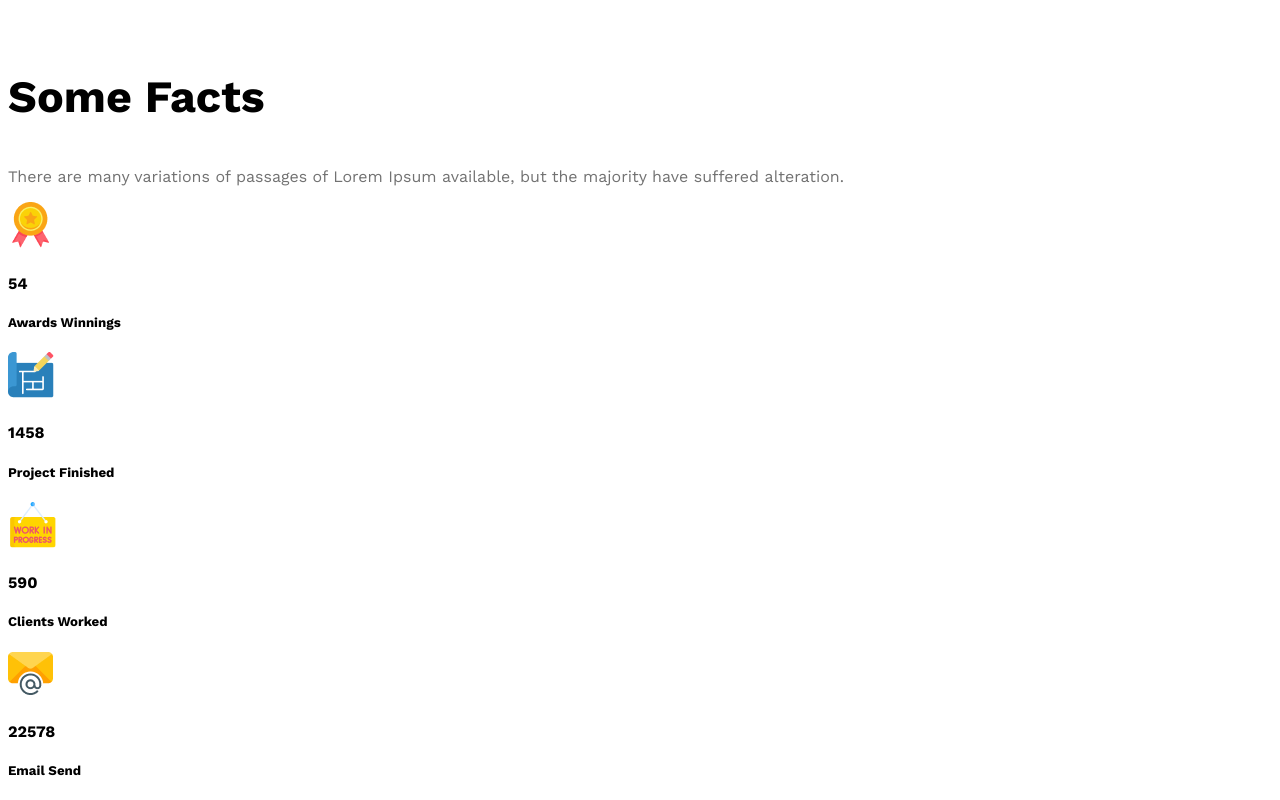
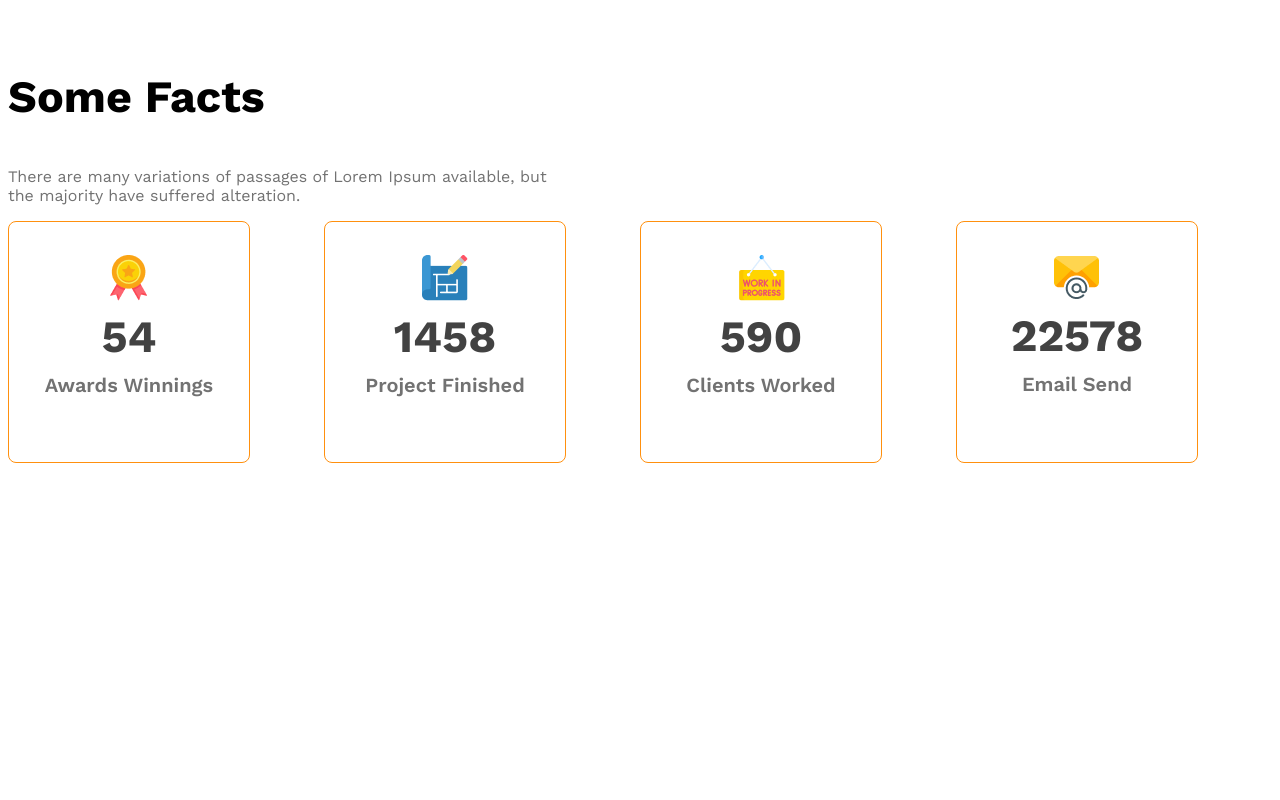
Before and after one commit to shoptorshichowdhury/g3-architect-project, a plain HTML site: page index.html in a window 1280 px wide. Shown: the part 2103-2903 px from the top of the page. After the commit the page ends 2696 px from the top, so only its background shows below. Drawn offline with nearby package versions, Linux system fonts and the light colour scheme.

Commit message:
some facts section style done

```diff
--- a/index.html
+++ b/index.html
@@ -42,8 +42,11 @@
                 <img src="images/team4.png" alt="two architect are talking about design">
             </div>
             <div class="our-features">
-                <h3 class="section-title"><span id="quick-list" class="text-light-gray">Quick list</span> <span>of Our</span> <span class="bg-primary">Features</span></h3>
-                <p class="feature-description text-light-gray">There are many variations of passages of Lorem Ipsum available, but the majority have suffered alteration in some form, by injected humour, or randomised words which don't look even</p>
+                <h3 class="section-title"><span id="quick-list" class="text-light-gray">Quick list</span> <span>of
+                        Our</span> <span class="bg-primary">Features</span></h3>
+                <p class="feature-description text-light-gray">There are many variations of passages of Lorem Ipsum
+                    available, but the majority have suffered alteration in some form, by injected humour, or randomised
+                    words which don't look even</p>
                 <button class="btn-primary">Explore More</button>
             </div>
         </section>
@@ -52,30 +55,40 @@
         <!-- some facts section -->
         <section class="some-facts">
             <h3 class="section-title">Some Facts</h3>
-            <p class="text-light-gray">There are many variations of passages of Lorem Ipsum available, but the majority have suffered alteration.</p>
+            <p class="fact-description text-light-gray">There are many variations of passages of Lorem Ipsum available, but the majority
+                have suffered alteration.</p>
             <div class="facts-container">
-                <div class="fact">
+                <div class="fact-card display-flex">
+                    <div>
                         <img src="images/icons/ribon.png" alt="" class="fact-icon">
                         <h4 class="fact-number">54</h4>
-                    <h5 class="name">Awards Winnings</h5>
+                        <h5 class="fact-name">Awards Winnings</h5>
                     </div>
-                <div class="fact">
+                </div>
+                <div class="fact-card display-flex">
+                    <div>
                         <img src="images/icons/projects.png" alt="" class="fact-icon">
                         <h4 class="fact-number">1458</h4>
-                    <h5 class="name">Project Finished</h5>
+                        <h5 class="fact-name">Project Finished</h5>
                     </div>
-                <div class="fact">
+                </div>
+                <div class="fact-card display-flex">
+                    <div>
                         <img src="images/icons/customers.png" alt="" class="fact-icon">
                         <h4 class="fact-number">590</h4>
-                    <h5 class="name">Clients Worked</h5>
+                        <h5 class="fact-name">Clients Worked</h5>
                     </div>
-                <div class="fact">
+                </div>
+                <div class="fact-card display-flex">
+                    <div>
                         <img src="images/icons/email.png" alt="" class="fact-icon">
                         <h4 class="fact-number">22578</h4>
-                    <h5 class="name">Email Send</h5>
+                        <h5 class="fact-name">Email Send</h5>
+                    </div>
                 </div>
             </div>
         </section>
+        <section></section>
     </main>
     <footer>
 
--- a/styles/architect.css
+++ b/styles/architect.css
@@ -8,16 +8,19 @@
 }
 
 /* Shared styles */
-main{
+main {
     max-width: 1440px;
     margin: 0 auto;
 }
+
 .display-flex {
     display: flex;
 }
-.bg-primary{
+
+.bg-primary {
     color: #FF900E;
 }
+
 .text-gray {
     color: rgba(66, 66, 66, 1);
 }
@@ -39,11 +42,13 @@ main{
     border-radius: 8px;
     border: none;
 }
-.section-title{
+
+.section-title {
     font-size: 2.8rem;
     font-weight: 700;
 }
-main > section{
+
+main>section {
     margin-top: 130px;
 }
 
@@ -88,29 +93,66 @@ main > section{
     font-size: 4rem;
     font-weight: 700;
 }
-.banner-image{
+
+.banner-image {
     width: 100%;
 }
 
 /* teams section styles */
-.teams{
+.teams {
     align-items: center;
 }
-.teams-image-container{
+
+.teams-image-container {
     display: grid;
     grid-template-columns: repeat(2, 1fr);
     gap: 24px;
 }
-.our-features{
+
+.our-features {
     max-width: 530px;
     margin-left: 130px;
 }
 
-#quick-list{
+#quick-list {
     font-weight: 500;
 }
 
+/* some facts section styles */
+.facts-container {
+    display: grid;
+    grid-template-columns: repeat(4, 1fr);
+}
 
+.fact-card {
+    width: 240px;
+    height: 240px;
+    border-radius: 8px;
+    border: 1px solid #FF900E;
+    display: flex;
+    justify-content: center;
+    align-items: center;
+    text-align: center;
+}
+
+.fact-number {
+    font-size: 2.8rem;
+    font-weight: 700;
+    color: #424242;
+    margin-top: 5px;
+    margin-bottom: 10px;
+
+}
+
+.fact-name {
+    font-size: 1.25rem;
+    font-weight: 600;
+    color: #727272;
+    margin-top: 10px;
+}
+.fact-description{
+    max-width: 540px;
+}
 
 
 
@@ -126,28 +168,31 @@ main > section{
 
 /* small size device */
 @media screen and (max-width: 576px) {
+
     .navbar,
     .nav-links,
-    .teams{
+    .teams {
         flex-direction: column;
     }
-    .teams-image-container{
+
+    .teams-image-container {
         grid-template-columns: repeat(1, 1fr);
     }
-    .our-features{
+
+    .our-features {
         margin-left: 20px;
     }
 }
 
 /* .medium size device */
 @media screen and (min-width: 576px) and (max-width: 992px) {
-    .teams{
+    .teams {
         flex-direction: column;
     }
-    .teams-image-container{
 
-    }
-    .our-features{
+    .teams-image-container {}
+
+    .our-features {
         margin: 50px auto;
     }
 }
```
Lines whose indentation alone changed are shown as unchanged.
